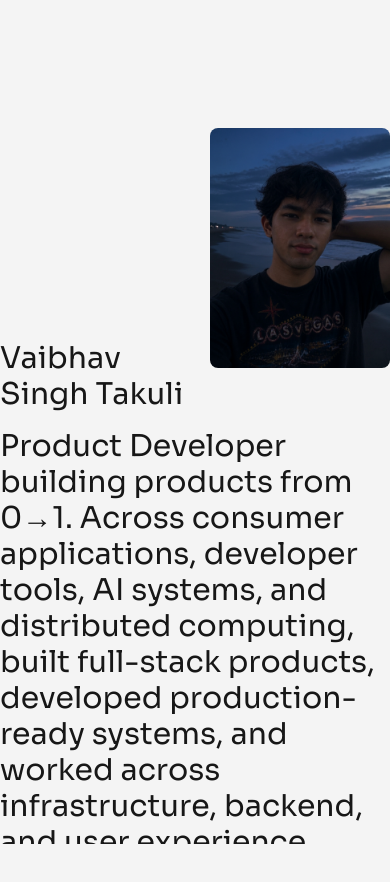
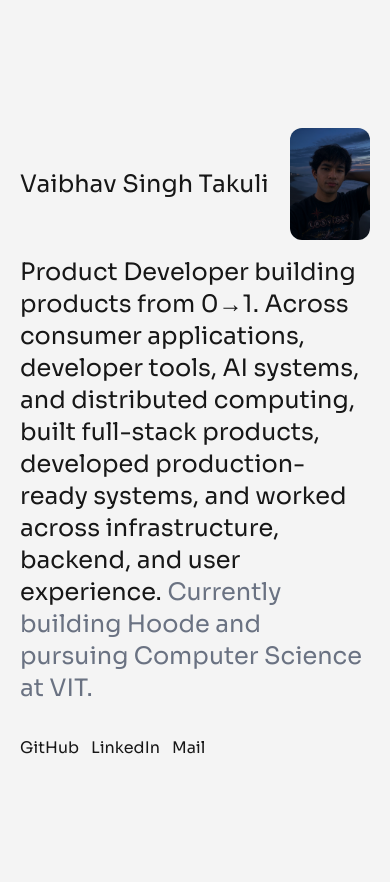
Before and after one commit to vaibhavsingh6952/portfolio, a Next.js app: page / in a window 390 px wide. Shown: the top 882 px of the page. Built offline with nearby package versions, Linux system fonts and the light colour scheme.

Commit message:
fixed mobile layout

```diff
--- a/app/page.tsx
+++ b/app/page.tsx
@@ -4,7 +4,7 @@ import Before from "@/components/Before";
 
 export default function Home() {
   return (
-    <main>
+    <main className="px-5 md:px-0">
       <Hero />
       <Projects />
       <Before />
--- a/components/Before.tsx
+++ b/components/Before.tsx
@@ -11,7 +11,7 @@ function BeforeEntry({ company, companyUrl, description, role, date, outcomes }:
     return (
         <div className="mb-16">
             <div className="max-w-2xl mx-auto">
-                <div className="grid grid-cols-[140px_1fr] border-t border-zinc-300 py-4">
+                <div className="flex flex-col md:grid md:grid-cols-[140px_1fr] border-t border-zinc-300 py-4">
                     <span className="text-zinc-500"></span>
                     <div>
                         <a
@@ -25,11 +25,11 @@ function BeforeEntry({ company, companyUrl, description, role, date, outcomes }:
                         <span className="text-zinc-600">. {description}</span>
                     </div>
                 </div>
-                <div className="grid grid-cols-[140px_1fr] border-t border-zinc-300 py-4">
+                <div className="flex flex-col md:grid md:grid-cols-[140px_1fr] border-t border-zinc-300 py-4">
                     <span className="text-zinc-500">{role}</span>
                     <span>{date}</span>
                 </div>
-                <div className="grid grid-cols-[140px_1fr] border-t border-zinc-300 py-4">
+                <div className="flex flex-col md:grid md:grid-cols-[140px_1fr] border-t border-zinc-300 py-4">
                     <span className="text-zinc-500"></span>
                     <ul className="list-disc pl-5 space-y-2">
                         {outcomes.map((outcome) => (
@@ -84,7 +84,7 @@ export default function Before() {
 
             <BeforeEntry
                 company="Viteach, VIT"
-                companyUrl="https://vit.ac.in"
+                companyUrl="https://viteach.in/"
                 description="VIT's initiative to tutor underprivileged high school students in basic computer science and math concepts."
                 role="Tutor"
                 date="Sep 2024 – Jul 2025"
--- a/components/Hero.tsx
+++ b/components/Hero.tsx
@@ -3,19 +3,21 @@ import Image from "next/image";
 export default function Hero() {
     return (
         <section className="max-w-2xl mx-auto pt-32">
-            <div className="flex items-baseline gap-2">
-                <h1 className="text-3xl">Vaibhav Singh Takuli</h1>
+            <div className="flex flex-row justify-between items-center md:justify-start md:items-baseline md:gap-2">
+                <div className="w-[72%] md:w-auto">
+                    <h1 className="text-2xl md:text-3xl">Vaibhav Singh Takuli</h1>
+                </div>
                 <Image
                     src="/pfp.png"
                     alt="Profile"
                     width={180}
                     height={180}
-                    className="rounded-lg"
+                    className="w-20 h-28 object-cover rounded-xl md:w-[180px] md:h-[180px] md:rounded-lg"
                     unoptimized
                 />
             </div>
 
-            <p className="mt-4 text-3xl">
+            <p className="mt-4 text-2xl md:text-3xl">
                 Product Developer building products from 0→1. Across consumer applications, developer tools, AI systems, and distributed computing, built full-stack products, developed production-ready systems, and worked across infrastructure, backend, and user experience.
                 <span className="text-gray-500"> Currently building Hoode and pursuing Computer Science at VIT.</span>
             </p>
--- a/components/ProjectCard.tsx
+++ b/components/ProjectCard.tsx
@@ -32,11 +32,11 @@ export default function ProjectCard({
         <div className="mb-32">
             <article className="max-w-2xl mx-auto">
                 <p className="text-zinc-500 text-xl">{year}</p>
-                <h3 className="text-3xl mt-1">{title}. {description}</h3>
+                <h3 className="text-2xl md:text-3xl mt-1">{title}. {description}</h3>
 
                 <div className="mt-8">
                     {link && (
-                        <div className="grid grid-cols-[140px_1fr] border-t border-zinc-300 py-4">
+                        <div className="flex flex-col md:grid md:grid-cols-[140px_1fr] border-t border-zinc-300 py-4">
                             <span>Link</span>
                             <a
                                 href={`https://${link}`}
@@ -48,19 +48,19 @@ export default function ProjectCard({
                             </a>
                         </div>
                     )}
-                    <div className="grid grid-cols-[140px_1fr] border-t border-zinc-300 py-4">
+                    <div className="flex flex-col md:grid md:grid-cols-[140px_1fr] border-t border-zinc-300 py-4">
                         <span>Status</span>
                         <span>{status}</span>
                     </div>
-                    <div className="grid grid-cols-[140px_1fr] border-t border-zinc-300 py-4">
+                    <div className="flex flex-col md:grid md:grid-cols-[140px_1fr] border-t border-zinc-300 py-4">
                         <span>Tools</span>
                         <span>{tools.join(", ")}</span>
                     </div>
-                    <div className="grid grid-cols-[140px_1fr] border-t border-zinc-300 py-4">
+                    <div className="flex flex-col md:grid md:grid-cols-[140px_1fr] border-t border-zinc-300 py-4">
                         <span>Role</span>
                         <span>{role}</span>
                     </div>
-                    <div className="grid grid-cols-[140px_1fr] border-t border-zinc-300 py-4">
+                    <div className="flex flex-col md:grid md:grid-cols-[140px_1fr] border-t border-zinc-300 py-4">
                         <span>Outcomes</span>
                         <ul className="list-disc pl-5 space-y-2">
                             {outcomes.map((outcome) => (
@@ -73,7 +73,7 @@ export default function ProjectCard({
 
             <div className="mt-12">
                 {gallery.type === "phone" ? (
-                    <div className="grid grid-cols-3 gap-4 max-w-screen-2xl mx-auto px-6">
+                    <div className="grid grid-cols-1 md:grid-cols-3 gap-4 max-w-screen-2xl mx-auto md:px-6">
                         {gallery.images.map((image, i) => (
                             <div key={i} className="bg-gray-200 rounded-xl p-6">
                                 <img
@@ -85,10 +85,10 @@ export default function ProjectCard({
                         ))}
                     </div>
                 ) : (
-                    <div className="space-y-4 max-w-screen-2xl mx-auto px-4">
+                    <div className="space-y-4 max-w-screen-2xl mx-auto px-0 md:px-4">
                         {gallery.rows.map((row, i) =>
                             row.layout === "full" ? (
-                                <div key={i} className="bg-gray-200 rounded-xl p-8">
+                                <div key={i} className="bg-gray-200 rounded-xl p-2 md:p-8">
                                     <img
                                         src={row.images[0]}
                                         alt={`${title} screenshot ${i + 1}`}
@@ -96,9 +96,9 @@ export default function ProjectCard({
                                     />
                                 </div>
                             ) : (
-                                <div key={i} className="flex gap-4">
+                                <div key={i} className="flex flex-col md:flex-row gap-4">
                                     {row.images.map((image, j) => (
-                                        <div key={j} className="bg-gray-200 rounded-xl p-8 flex-1">
+                                        <div key={j} className="bg-gray-200 rounded-xl p-2 md:p-8 flex-1">
                                             <img
                                                 src={image}
                                                 alt={`${title} screenshot ${i + 1}-${j + 1}`}
```
